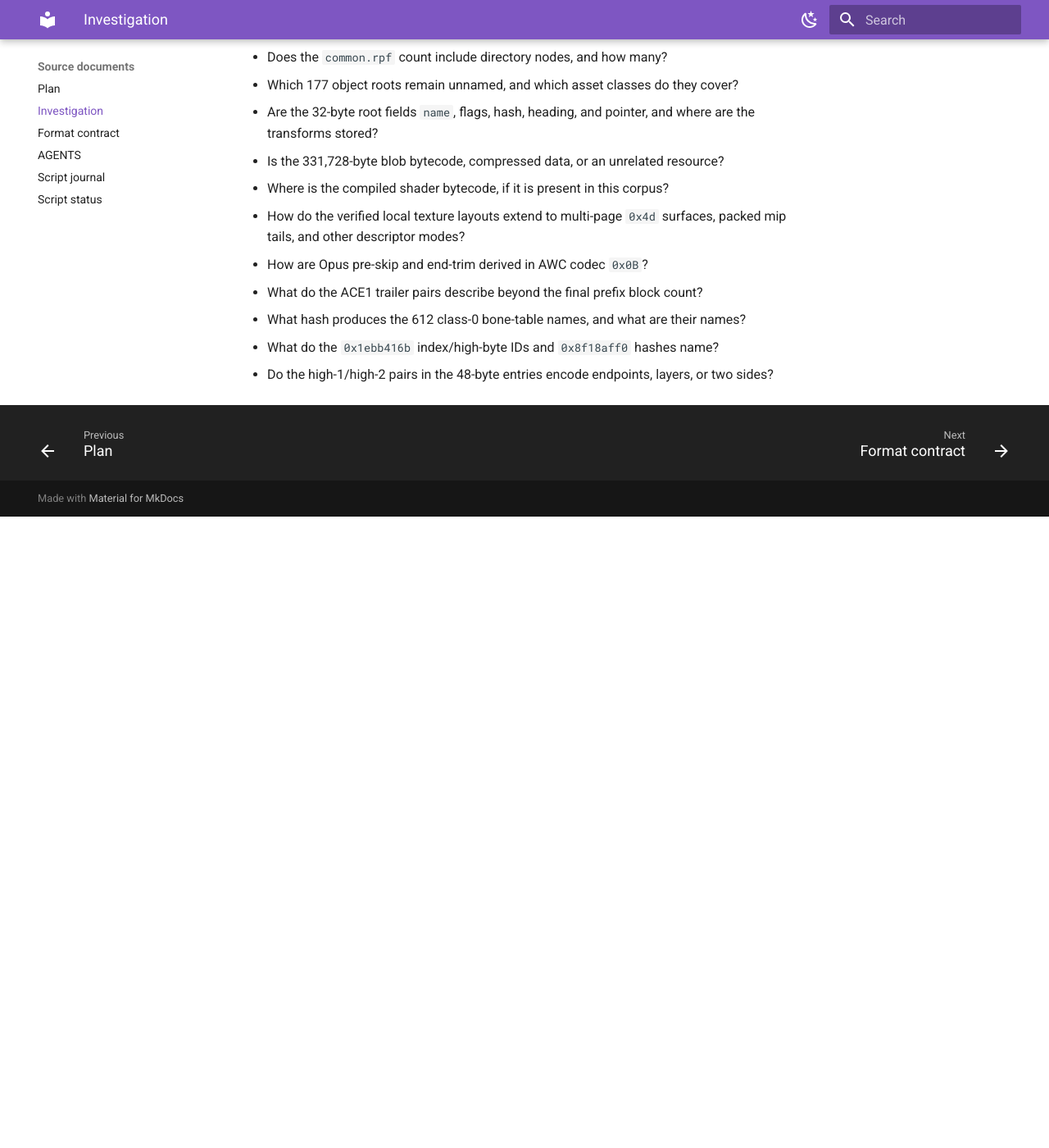
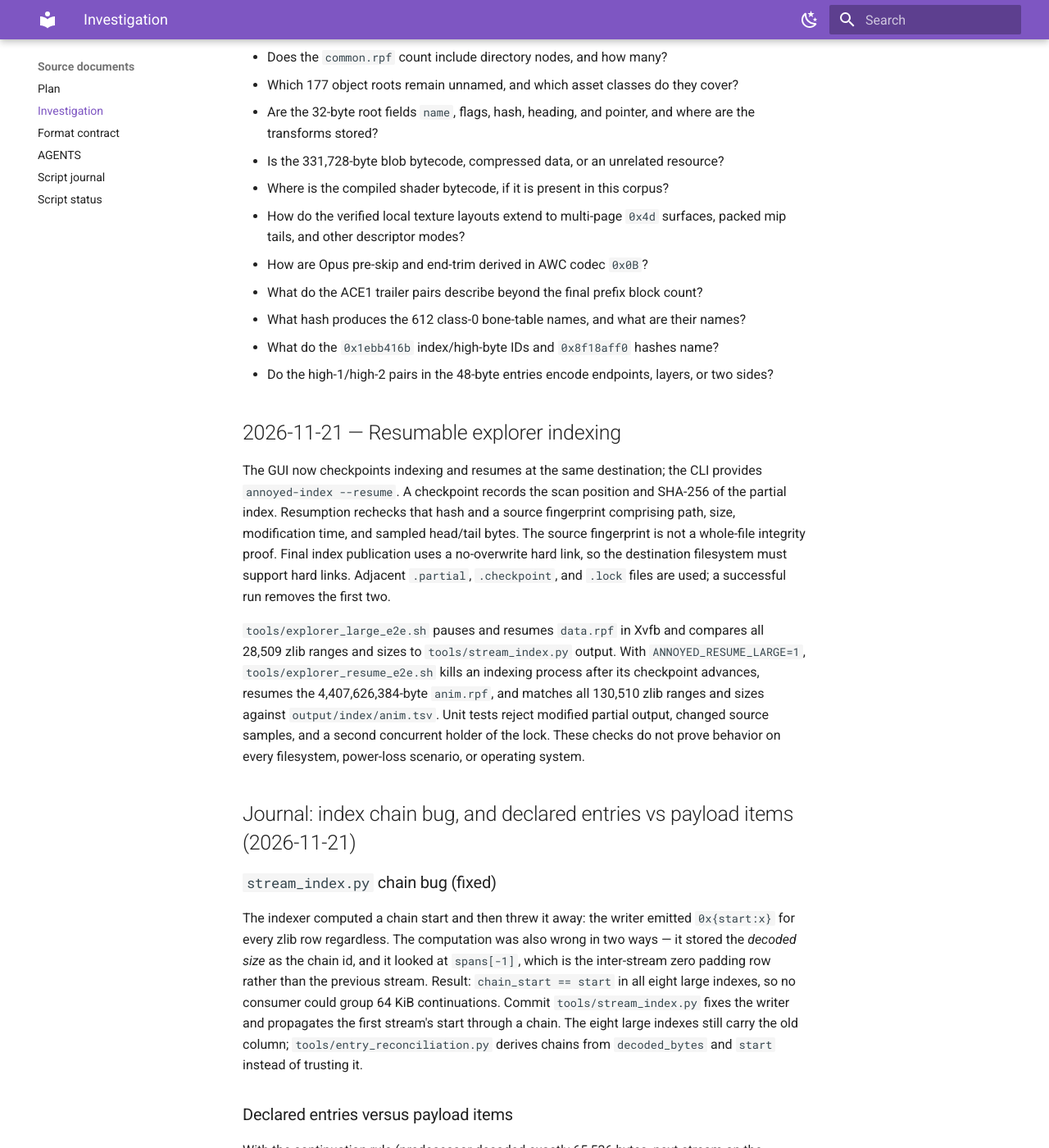
Before and after one commit to lynxnathan/rage-tools-vi, an MkDocs documentation site: the page built from docs/reference/source-investigation.md, in a window 1280 px wide and 1400 px high, scrolled down 98297 px. Shown: the whole window at 82% size. Built offline with MkDocs 1.6.1 and Material for MkDocs 9.7.7, drawn with Linux system fonts in a browser that asks for light colours; before the commit the page ends 98927 px from its top, so only the background shows below that; some of the changed text lies outside the part shown.

Commit message:
tools: fix index chain attribution and reconcile declared entries with payload items

```diff
--- a/investigation.md
+++ b/investigation.md
@@ -3351,3 +3351,103 @@ entry identification, coverage, or decoding across the archive set.
 - What do the `0x1ebb416b` index/high-byte IDs and `0x8f18aff0` hashes name?
 - Do the high-1/high-2 pairs in the 48-byte entries encode endpoints, layers,
   or two sides?
+
+## 2026-11-21 — Resumable explorer indexing
+
+The GUI now checkpoints indexing and resumes at the same destination; the CLI
+provides `annoyed-index --resume`. A checkpoint records the scan position and
+SHA-256 of the partial index. Resumption rechecks that hash and a source
+fingerprint comprising path, size, modification time, and sampled head/tail
+bytes. The source fingerprint is not a whole-file integrity proof. Final index
+publication uses a no-overwrite hard link, so the destination filesystem must
+support hard links. Adjacent `.partial`, `.checkpoint`, and `.lock` files are
+used; a successful run removes the first two.
+
+`tools/explorer_large_e2e.sh` pauses and resumes `data.rpf` in Xvfb and compares
+all 28,509 zlib ranges and sizes to `tools/stream_index.py` output. With
+`ANNOYED_RESUME_LARGE=1`, `tools/explorer_resume_e2e.sh` kills an indexing process
+after its checkpoint advances, resumes the 4,407,626,384-byte `anim.rpf`, and
+matches all 130,510 zlib ranges and sizes against `output/index/anim.tsv`.
+Unit tests reject modified partial output, changed source samples, and a second
+concurrent holder of the lock. These checks do not prove behavior on every
+filesystem, power-loss scenario, or operating system.
+
+## Journal: index chain bug, and declared entries vs payload items (2026-11-21)
+
+### `stream_index.py` chain bug (fixed)
+
+The indexer computed a chain start and then threw it away: the writer emitted
+`0x{start:x}` for every zlib row regardless. The computation was also wrong in
+two ways — it stored the *decoded size* as the chain id, and it looked at
+`spans[-1]`, which is the inter-stream zero padding row rather than the previous
+stream. Result: `chain_start == start` in all eight large indexes, so no
+consumer could group 64 KiB continuations. Commit `tools/stream_index.py` fixes
+the writer and propagates the first stream's start through a chain. The eight
+large indexes still carry the old column; `tools/entry_reconciliation.py`
+derives chains from `decoded_bytes` and `start` instead of trusting it.
+
+### Declared entries versus payload items
+
+With the continuation rule (predecessor decoded exactly 65,536 bytes, next
+stream on the align16 boundary of its end), ΣN over every pack in a file should
+equal `items + (packs - roots)` because each nested pack is one entry of one
+parent:
+
+| Archive | Packs | ΣN | Continuations | Items (chains + opaque) | Nested | Residual |
+| --- | ---: | ---: | ---: | ---: | ---: | ---: |
+| story000_bvh4 | 1 | 4 | 0 | 4 | 0 | **0** |
+| script | 3 | 1,016 | 44 | 1,016 | 2 | −2 |
+| core_licenses_data | 2 | 6 | 0 | 4 | 1 | +1 |
+| appdata0 | 1 | 2 | 0 | 1 | 0 | +1 |
+| common | 1 | 418 | 677 | 331 | 0 | +87 |
+| data | 42 | 23,075 | 2,021 | 26,864 | 41 | −3,830 |
+| anim | 236 | 84,940 | 15,392 | 115,374 | 235 | −30,669 |
+| packs | 60 | 80,470 | 2,964 | 142,663 | 59 | −62,252 |
+| navmeshes | 29 | 64,779 | 224 | 90,111 | 28 | −25,360 |
+| story000 | 442 | 160,082 | 18,655 | 123,346 | 441 | +36,295 |
+| core_bvh4 | 1,282 | 295,244 | 6 | 566,852 | 1,281 | −272,889 |
+| levels | 2,051 | 526,538 | 67,980 | 1,072,298 | 2,050 | −547,810 |
+| audio | 104 | 7,283 | 819 | 22 | 103 | +7,158 |
+| movies | 1 | 515 | 0 | 1 | 0 | +514 |
+| shaders | 1 | 3 | 4,204 | 2 | 0 | +1 |
+
+Artifact: `handoff/entry-reconciliation.tsv`; tool:
+`tools/entry_reconciliation.py`.
+
+Readings:
+
+- The identity holds exactly for the single-stream control (`story000_bvh4`)
+  and to within the opaque-span splitting for `script`, `core_licenses_data`,
+  and `appdata0`. `script` collapses the 42-stream object to one chained entry
+  and matches 1,013 chains + 2 real opaque items against 1,014 expected.
+- Positive residuals mark declared entries whose payload is not zlib:
+  `audio` (AWC), `movies` (video), `shaders` (opaque), and `common`'s known
+  24-group gap — my index splits its opaque spans into 54 instead of 117, which
+  accounts for most of the +87.
+- Negative residuals mark archives where a declared entry carries **several
+  zlib streams** rather than one: `levels` −547,810, `core_bvh4` −272,889,
+  `packs` −62,252, `anim` −30,669. Those are not chunk continuations of 64 KiB;
+  each entry holds multiple complete streams (per-page or per-track
+  compression). Entry count therefore cannot be recovered by counting streams in
+  those archives.
+
+### Pack hierarchy attempt (failed, deleted)
+
+I tried to resolve per-pack extents and direct-item counts by sweeping headers
+and index items in offset order, using the declared count as the closing oracle
+(a pack closes when it is saturated and the next event passes its payload end).
+It validates on `story000_bvh4` and `core_licenses_data`, but not in general:
+the flat index merges a nested pack's whole Front A/B region into an opaque span
+that begins in the previous pack, so pack-local item counts are contaminated,
+and a saturated parent is indistinguishable from a parent with one item and one
+child. The tool was removed rather than shipped with wrong parent links. A
+working resolver needs per-pack extents from an independent trailer locator, not
+the flat index.
+
+### Index coverage
+
+All 22 source archives now have stream indexes under `output/index/`
+(14 added today: script, common, data, textures, shaders, story000_bvh4,
+appdata0, core_licenses_data, core_restofworld, core_restofworld001,
+shared_minigame000, shared_minigame000_bvh4, story000_restofworld,
+story000_script). Total index time under two minutes for the 14.
```
Also changed, not shown: 3 other files.
